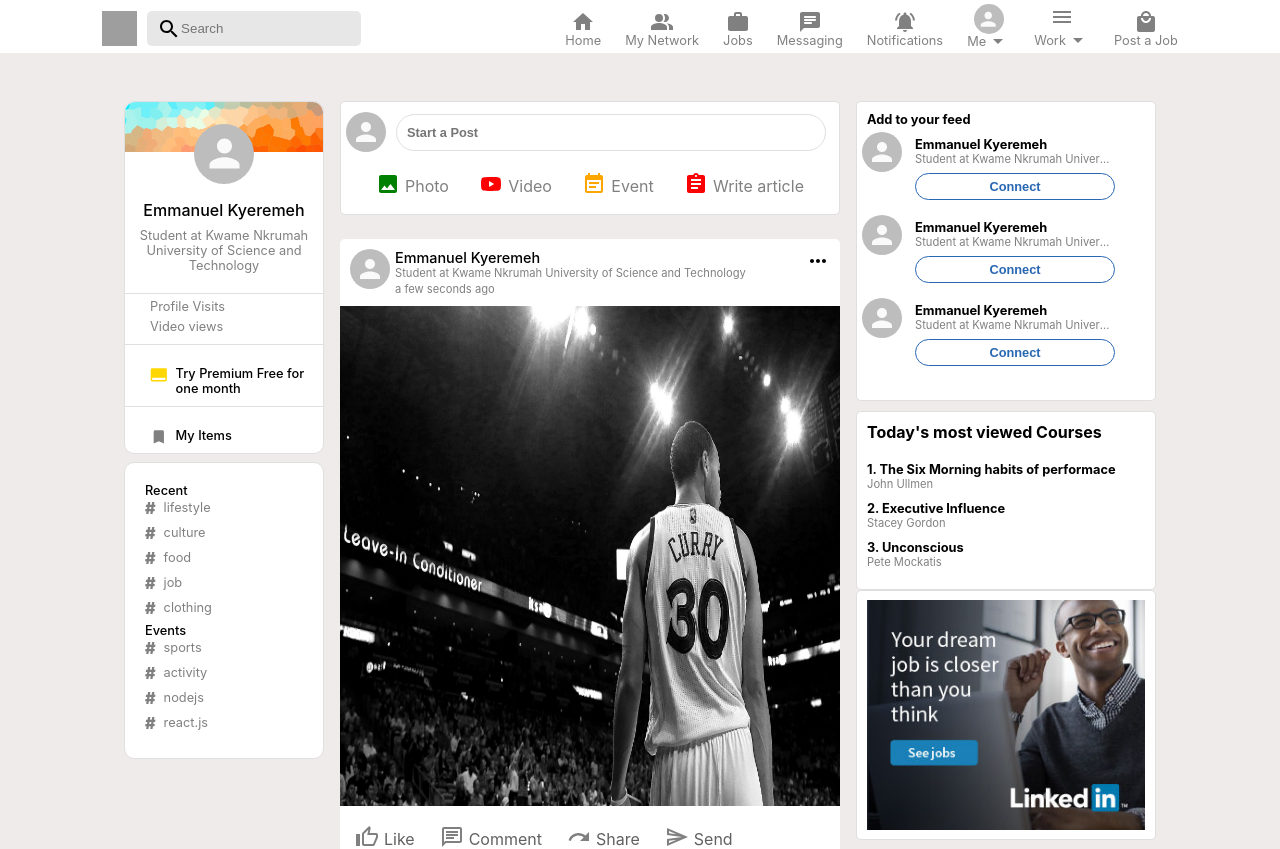
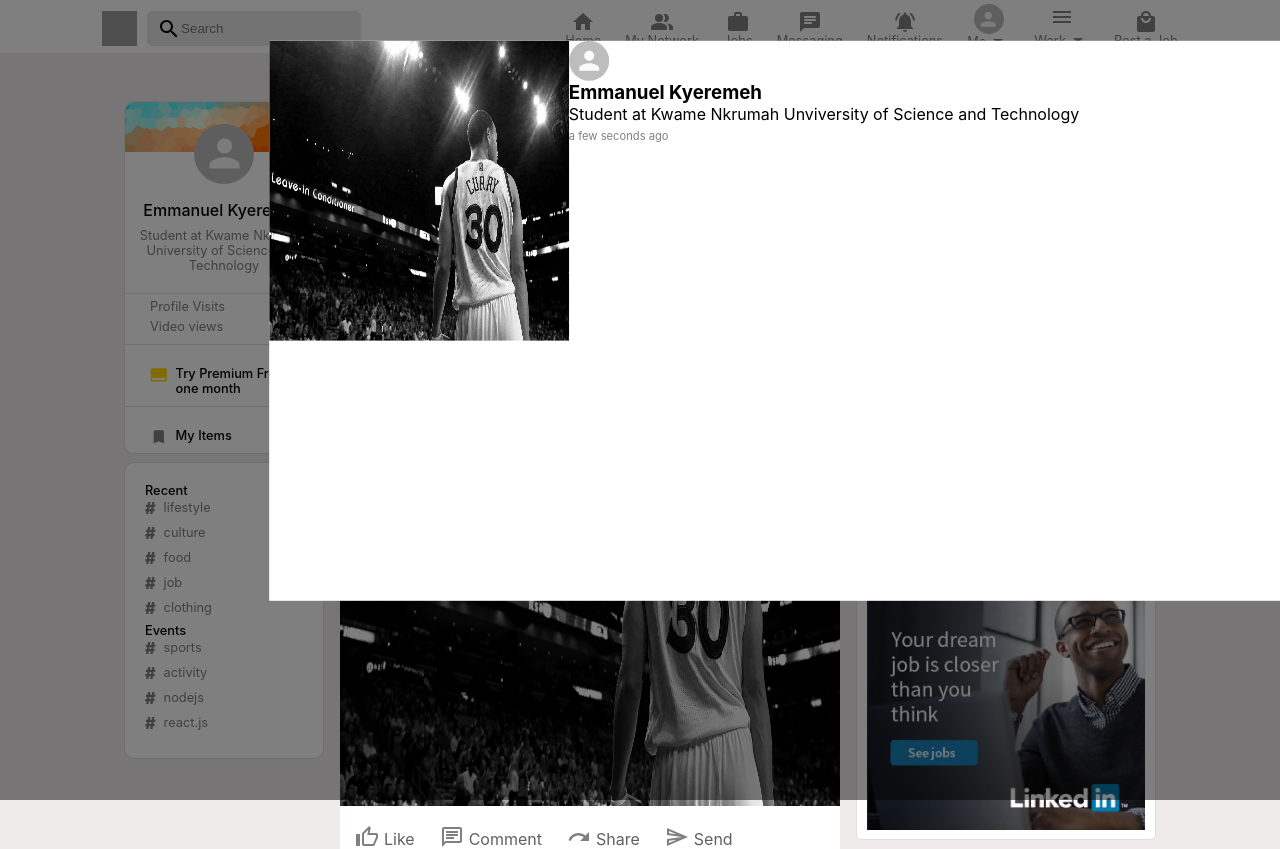
Before and after one commit to emmanuelkyeremeh/linkedin-clone-frontend, a Next.js app: page /feed in a window 1280 px wide. Shown: the top 849 px of the page. Built offline with nearby package versions, Linux system fonts and the light colour scheme; grey boxes are pictures that could not be loaded.

Commit message:
Added post modal

```diff
--- a/components/Posts.js
+++ b/components/Posts.js
@@ -1,5 +1,6 @@
 import styles from "../styles/feed.module.css";
 import { Avatar } from "@material-ui/core";
+import { useState } from "react";
 import Moment from "react-moment";
 import Image from "next/image";
 import FeedPostReaction from "../components/FeedPostReaction";
@@ -10,6 +11,7 @@
 import MoreHorizOutlined from "@material-ui/icons/MoreHorizOutlined";
 import Link from "next/link";
 import moment from "moment";
+import Modal from "../components/ViewPostModal";
 
 const Posts = () => {
   const newDate = new Date();
@@ -17,6 +19,10 @@
     newDate.getMonth() + 1
   }-${newDate.getFullYear()} ${newDate.getHours()}:${newDate.getMinutes()}:${newDate.getSeconds()}`;
   const date = moment(`${jsDate}`, "DD-MM-YYYY hh:mm:ss");
+  const [open, setopen] = useState(true);
+  const handleClose = () => {
+    setopen(false);
+  };
   return (
     <section className={styles.feedPostsContainer}>
       <section className={styles.feedPostsContainer_header}>
@@ -100,6 +106,7 @@
           </section>
         </section>
       </section>
+      <Modal open={open} handleClose={handleClose} />
     </section>
   );
 };
--- /dev/null
+++ b/components/ViewPostModal.js
@@ -0,0 +1,76 @@
+import Modal from "@material-ui/core/Modal";
+import { useState } from "react";
+import styles from "../styles/feed.module.css";
+import { Avatar } from "@material-ui/core";
+import Image from "next/image";
+import moment from "moment";
+import Moment from "react-moment";
+
+const ViewPostModal = ({ open, handleClose }) => {
+  function rand() {
+    return Math.round(Math.random() * 20) - 10;
+  }
+  function getModalStyle() {
+    const top = 50 + rand();
+    const left = 50 + rand();
+
+    return {
+      top: `${top}%`,
+      left: `${left}%`,
+      transform: `translate(-${top}%, -${left}%)`,
+    };
+  }
+  const [modalStyle] = useState(getModalStyle);
+
+  const newDate = new Date();
+  const jsDate = `${newDate.getDate()}-${
+    newDate.getMonth() + 1
+  }-${newDate.getFullYear()} ${newDate.getHours()}:${newDate.getMinutes()}:${newDate.getSeconds()}`;
+  const date = moment(`${jsDate}`, "DD-MM-YYYY hh:mm:ss");
+
+  return (
+    <>
+      <Modal
+        open={open}
+        onClose={handleClose}
+        aria-labelledby="simple-modal-title"
+        aria-describedby="simple-modal-description"
+        className={styles.viewPostModal}
+      >
+        <section style={modalStyle} className={styles.viewPostModal_container}>
+          <section className={styles.viewPostModal_left}>
+            <Image
+              src="/2-25045_stephen-curry-wallpaper-photo-stephen-curry-wallpaper-desktop.jpg"
+              width="300"
+              height="300"
+            />
+          </section>
+          <section className={styles.viewPostModal_right}>
+            <section className={styles.viewPostModal_right_top}>
+              <section className={styles.viewPostModal_right_top_left}>
+                <Avatar />
+              </section>
+              <section className={styles.viewPostModal_right_top_right}>
+                <h3 className={styles.viewPostModal_right_top_name}>
+                  Emmanuel Kyeremeh
+                </h3>
+                <p className={styles.viewPostModal_right_top_bio}>
+                  Student at Kwame Nkrumah Unviversity of Science and Technology
+                </p>
+                <Moment
+                  style={{ fontSize: "0.7rem", color: "gray" }}
+                  className={styles.viewPostModal_right_top_date}
+                  fromNow
+                >
+                  {date}
+                </Moment>
+              </section>
+            </section>
+          </section>
+        </section>
+      </Modal>
+    </>
+  );
+};
+
+export default ViewPostModal;
--- a/styles/feed.module.css
+++ b/styles/feed.module.css
@@ -403,3 +403,18 @@
   height: 250px;
   padding: 10px;
 }
+.viewPostModal {
+  border: none !important;
+}
+.viewPostModal_container {
+  position: absolute;
+  background-color: white;
+  outline: none;
+  display: flex;
+  width: 80%;
+  height: 70%;
+}
+.viewPostModal_right {
+  display: flex;
+  flex-direction: column;
+}
```
